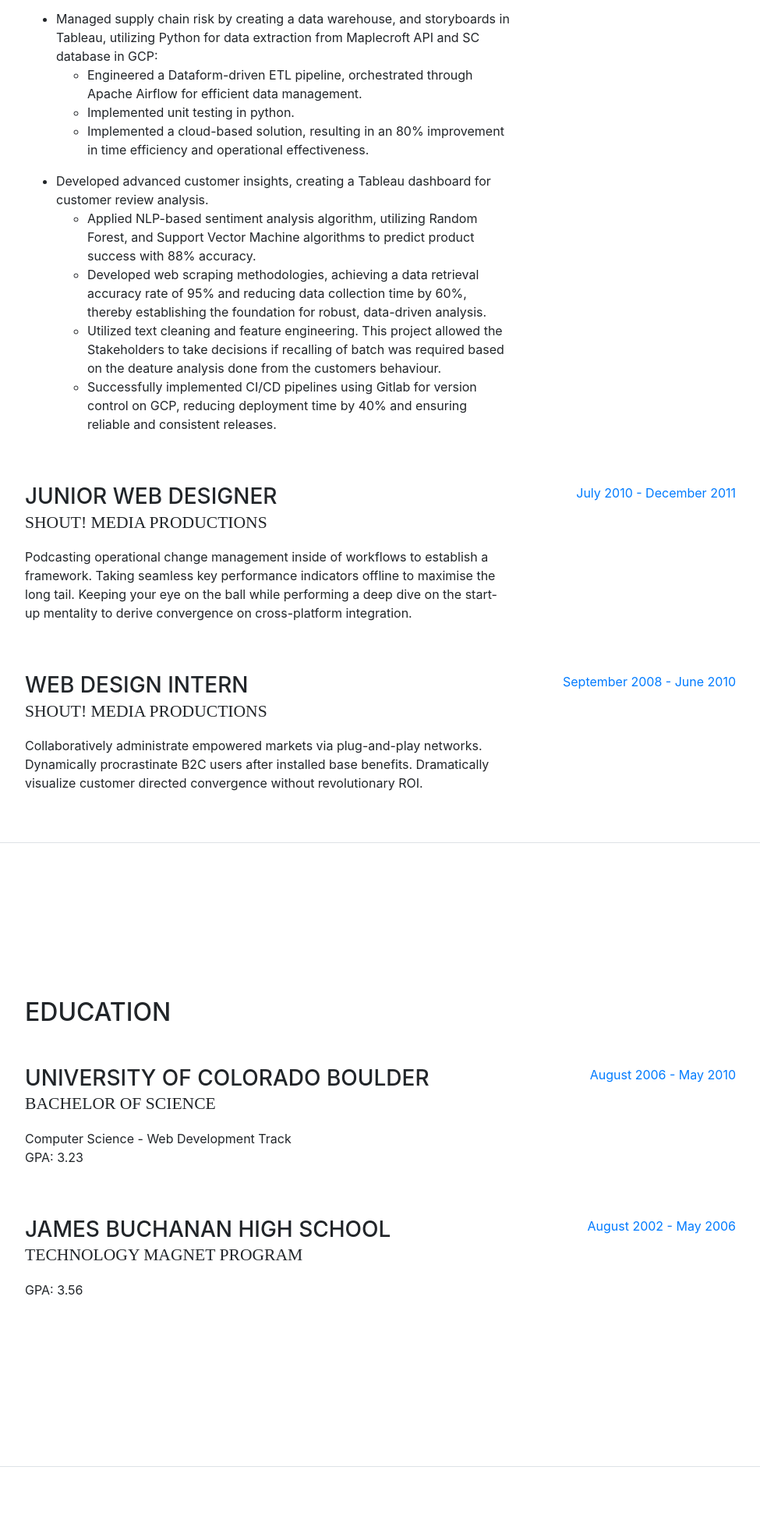
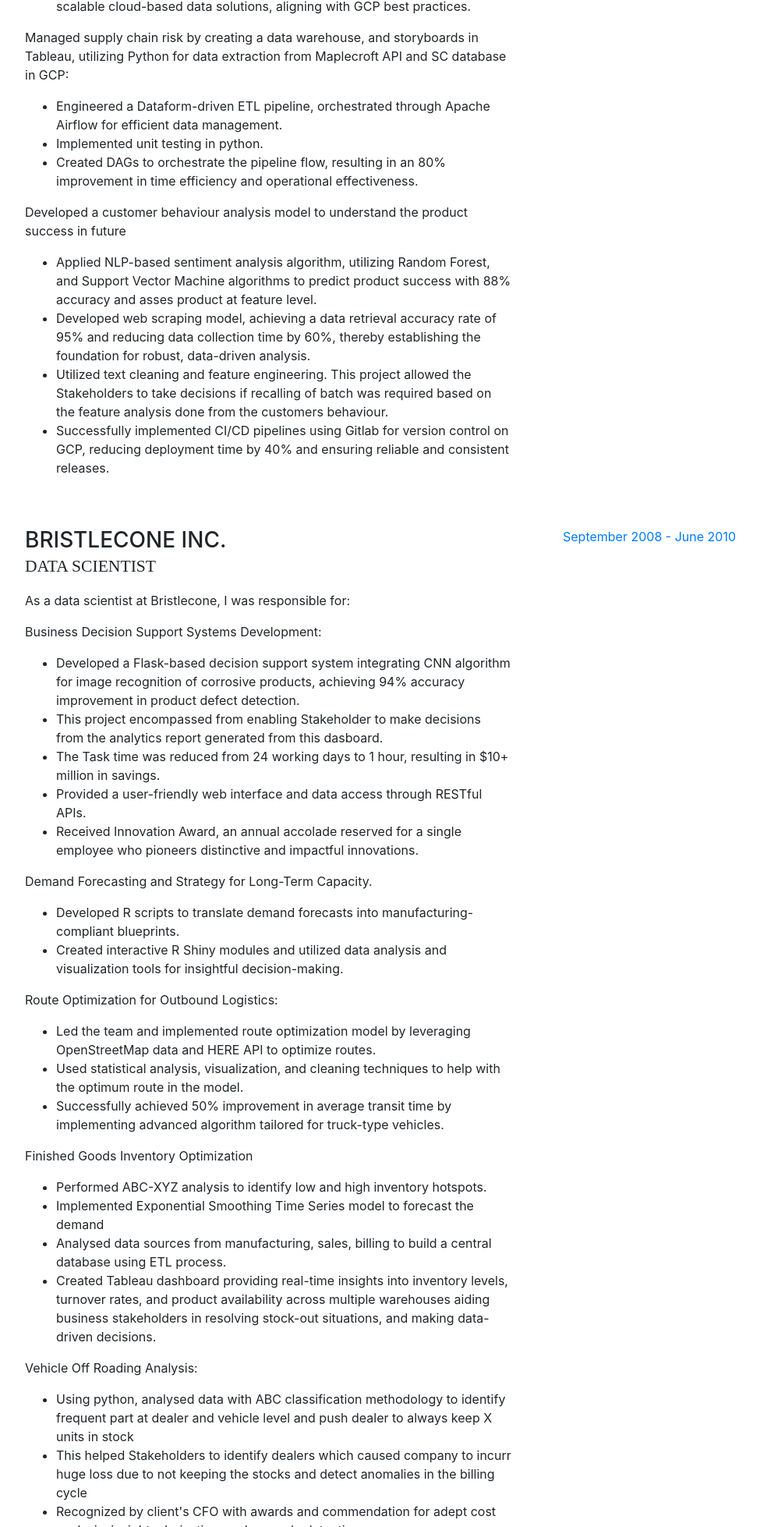
Before and after one commit to khyatis10/khyati-sharma.github.io, a website with bundled scripts: page index.html in a window 1280 px wide. Shown: the part 1904-3862 px from the top of the page at 78% size, without its empty margins (288-1263 px from the left). Built offline with nearby package versions, Linux system fonts and the light colour scheme; a web font is replaced by a local one.

Commit message:
change css of the file and updating index file

```diff
--- a/index.html
+++ b/index.html
@@ -131,8 +131,10 @@
               <h3 class="mb-0">Georgia State University</h3>
               <div class="subheading mb-3">Graduate Research Assistant</div>
               <p>As a Graduate Research Assistant at Georgia State University, I had the privilege of contributing to the academic growth and development of students while gaining valuable experience in higher education. My role encompassed a wide range of responsibilities, including:</p>
-              <p>- Course Facilitation: Assisting professors in leading and facilitating class discussions, and lab sessions, creating an engaging and interactive learning environment.
-                 - Research contribution: Contributing to research in NLP data mining process under professor.</p>
+              <ul>
+                <li>Course Facilitation: Assisting professors in leading and facilitating class discussions, and lab sessions, creating an engaging and interactive learning environment.</li>
+                 <li>Research contribution: Contributing to research in NLP data mining process under professor.</li>
+                 </ul>
             </div>
             <div class="resume-date text-md-right">
               <span class="text-primary">August 2023 - Present</span>
@@ -144,7 +146,6 @@
               <h3 class="mb-0">Tata Consultancy Services</h3>
               <div class="subheading mb-3">Data Scientist</div>
               <p>At TCS, I had the opportunity to work closely with Jaguar Land Rover as both a Data Engineer and Data Scientist. This dual role allowed me to leverage my expertise effectively, contributing directly to the success of Jaguar Land Rover while honing my skills in the automotive industry.</p>
-
               <p>Optimized financial data processes by leading SAP analysis and implementing end-to-end ELT with Dataform:</p>
               <ul>
                 <li>Automated data extraction and transformation for real-time financial insights.</li>
@@ -152,49 +153,78 @@
                 <li>Collaborated cross-functionally to translate business requirements into scalable cloud-based data solutions, aligning with GCP best practices.</li>
               </ul>
 
-
-              <ul>
-              <li>Managed supply chain risk by creating a data warehouse, and storyboards in Tableau, utilizing Python for data extraction from Maplecroft API and SC database in GCP:</li>
+              <p>Managed supply chain risk by creating a data warehouse, and storyboards in Tableau, utilizing Python for data extraction from Maplecroft API and SC database in GCP:</p>
               <ul>
                 <li>Engineered a Dataform-driven ETL pipeline, orchestrated through Apache Airflow for efficient data management.</li>
                 <li>Implemented unit testing in python.</li>
-                <li>Implemented a cloud-based solution, resulting in an 80% improvement in time efficiency and operational effectiveness.</li>
-              </ul>
+                <li>Created DAGs to orchestrate the pipeline flow, resulting in an 80% improvement in time efficiency and operational effectiveness.</li>
               </ul>
 
+              <p>Developed a customer behaviour analysis model to understand the product success in future</p>
               <ul>
-              <li>Developed advanced customer insights, creating a Tableau dashboard for customer review analysis.</li>
-              <ul>
-                <li>Applied NLP-based sentiment analysis algorithm, utilizing Random Forest, and Support Vector Machine algorithms to predict product success with 88% accuracy.</li>
-                <li>Developed web scraping methodologies, achieving a data retrieval accuracy rate of 95% and reducing data collection time by 60%, thereby establishing the foundation for robust, data-driven analysis.</li>
-                <li>Utilized text cleaning and feature engineering. This project allowed the Stakeholders to take decisions if recalling of batch was required based on the deature analysis done from the customers behaviour.</li>
+                <li>Applied NLP-based sentiment analysis algorithm, utilizing Random Forest, and Support Vector Machine algorithms to predict product success with 88% accuracy and asses product at feature level.</li>
+                <li>Developed web scraping model, achieving a data retrieval accuracy rate of 95% and reducing data collection time by 60%, thereby establishing the foundation for robust, data-driven analysis.</li>
+                <li>Utilized text cleaning and feature engineering. This project allowed the Stakeholders to take decisions if recalling of batch was required based on the feature analysis done from the customers behaviour.</li>
                 <li>Successfully implemented CI/CD pipelines using Gitlab for version control on GCP, reducing deployment time by 40% and ensuring reliable and consistent releases.</li>
               </ul>
-              </ul>
+
 
             </div>
             <div class="resume-date text-md-right">
-              <span class="text-primary">December 2011 - March 2013</span>
+              <span class="text-primary">September 2019 - February 2022</span>
             </div>
           </div>
 
           <div class="resume-item d-flex flex-column flex-md-row mb-5">
             <div class="resume-content mr-auto">
-              <h3 class="mb-0">Junior Web Designer</h3>
-              <div class="subheading mb-3">Shout! Media Productions</div>
-              <p>Podcasting operational change management inside of workflows to establish a framework. Taking seamless key performance indicators offline to maximise the long tail. Keeping your eye on the ball while performing a deep dive on the start-up mentality to derive convergence on cross-platform integration.</p>
-            </div>
-            <div class="resume-date text-md-right">
-              <span class="text-primary">July 2010 - December 2011</span>
-            </div>
-          </div>
+              <h3 class="mb-0">Bristlecone Inc.</h3>
+              <div class="subheading mb-3">Data Scientist</div>
+              <p>As a data scientist at Bristlecone, I was responsible for:</p>
+               <p>Business Decision Support Systems Development:</p>
+               <ul>
+               <li>Developed a Flask-based decision support system integrating CNN algorithm for image recognition of corrosive products, achieving 94% accuracy improvement in product defect detection.</li>
+                 <li>This project encompassed from enabling Stakeholder to make decisions from the analytics report generated from this dasboard.</li>
+                 <li> The Task time was reduced from 24 working days to 1 hour, resulting in $10+ million in savings.</li>
+                <li>Provided a user-friendly web interface and data access through RESTful APIs.</li>
+               <li>Received Innovation Award, an annual accolade reserved for a single employee who pioneers distinctive and impactful innovations.</li>
+              </ul>
 
-          <div class="resume-item d-flex flex-column flex-md-row">
-            <div class="resume-content mr-auto">
-              <h3 class="mb-0">Web Design Intern</h3>
-              <div class="subheading mb-3">Shout! Media Productions</div>
-              <p>Collaboratively administrate empowered markets via plug-and-play networks. Dynamically procrastinate B2C users after installed base benefits. Dramatically visualize customer directed convergence without revolutionary ROI.</p>
-            </div>
+                <p>Demand Forecasting and Strategy for Long-Term Capacity.</p>
+                <ul>
+
+                <li>Developed R scripts to translate demand forecasts into manufacturing-compliant blueprints.</li>
+                 <li>Created interactive R Shiny modules and utilized data analysis and visualization tools for insightful decision-making.</li>
+              </ul>
+
+                <p>Route Optimization for Outbound Logistics:</p>
+              <ul>
+                <li>Led the team and implemented route optimization model by leveraging OpenStreetMap data and HERE API to optimize routes.</li>
+                <li>Used statistical analysis, visualization, and cleaning techniques to help with the optimum route in the model.</li>
+                <li>Successfully achieved 50% improvement in average transit time by implementing advanced algorithm tailored for truck-type vehicles.</li>
+              </ul>
+
+              <p>Finished Goods Inventory Optimization</p>
+              <ul>
+                 <li>Performed ABC-XYZ analysis to identify low and high inventory hotspots.</li>
+                  <li>Implemented Exponential Smoothing Time Series model to forecast the demand</li>
+                  <li>Analysed data sources from manufacturing, sales, billing to build a central database using ETL process.</li>
+                <li>Created Tableau dashboard providing real-time insights into inventory levels, turnover rates, and product availability across multiple warehouses aiding business stakeholders in resolving stock-out situations, and making data-driven decisions.
+                </ul>
+
+                <p>Vehicle Off Roading Analysis:</p>
+                <ul>
+                <li>Using python, analysed data with ABC classification methodology to identify frequent part at dealer and vehicle level and push dealer to always keep X units in stock</li>
+                <li>This helped Stakeholders to identify dealers which caused company to incurr huge loss due to not keeping the stocks and detect anomalies in the billing cycle</li>
+                <li>Recognized by client's CFO with awards and commendation for adept cost analysis, insights derivation, and anomaly detection.</li>
+                </ul>
+
+                <p>Customer Value Analysis:</p>
+                <ul>
+                <li>Implemented ETL-driven data extraction in the SAS Enterprise Guide to analyze customer value.
+                <li>Developed a dashboard on SAS Visual Analytics to identify customer value, focusing on recency, frequency, and monetary analysis.</p>
+                  </ul>
+              </div>
+
             <div class="resume-date text-md-right">
               <span class="text-primary">September 2008 - June 2010</span>
             </div>
```
Also changed, not shown: vendor/bootstrap/css/bootstrap.css.
